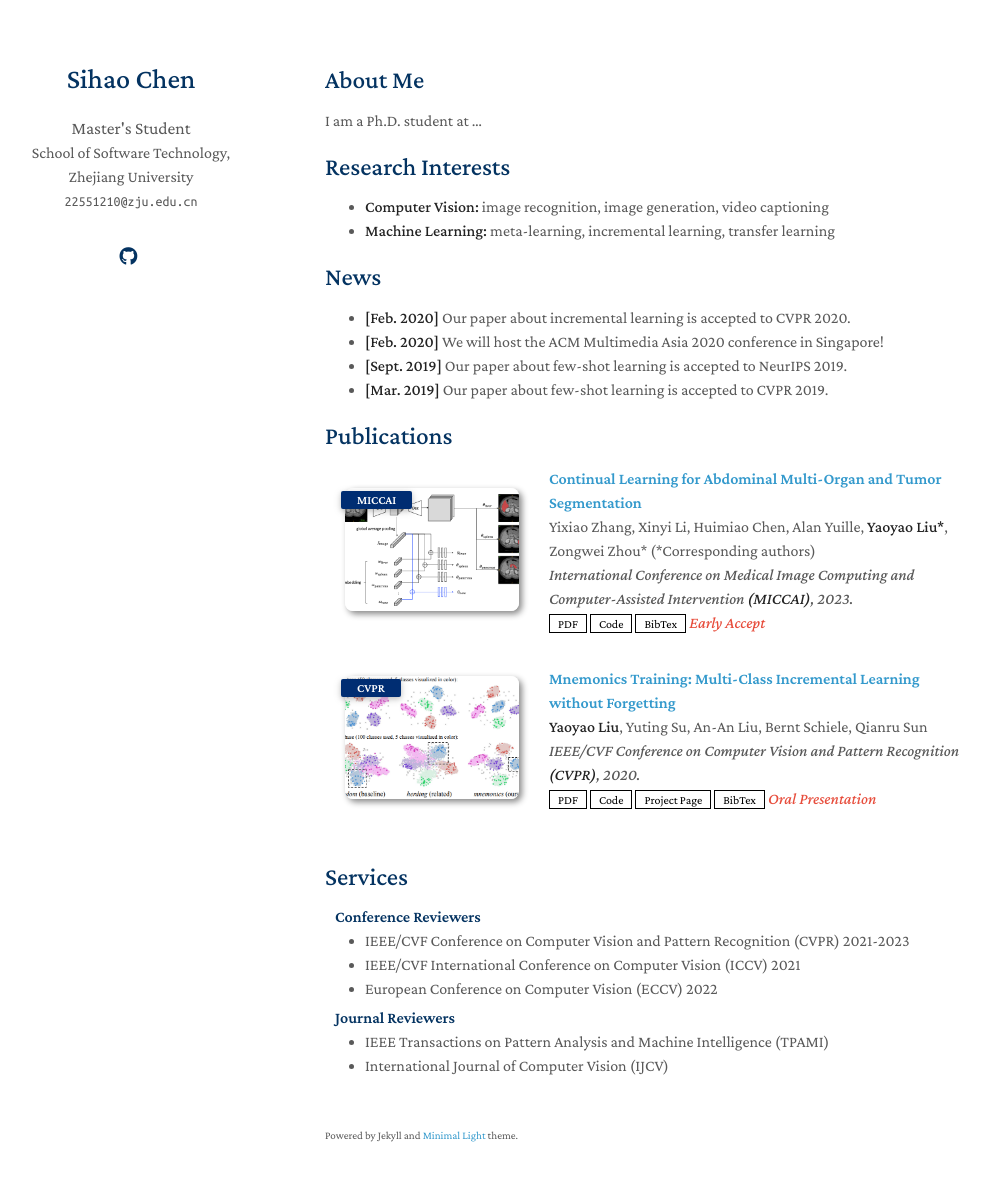
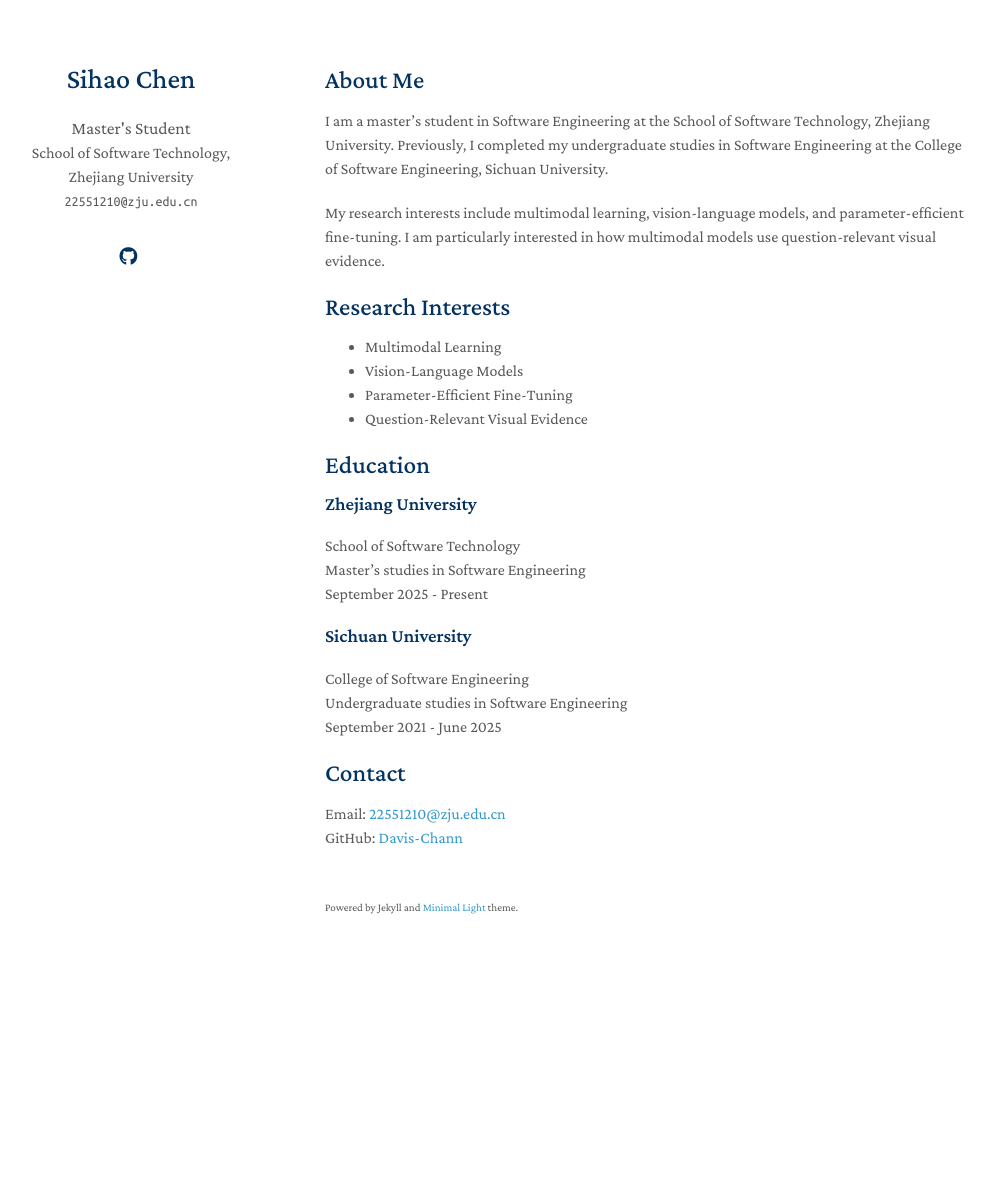
Before and after one commit to Davis-Chann/Davis-Chann.github.io, a Jekyll site: the page built from index.md, in a window 1280 px wide and 1216 px high. Shown: the top 1181 px of the window, without its empty margins (145-1140 px from the left). Built offline with Jekyll 4.4.1, drawn with Linux system fonts in a browser that asks for light colours; a style sheet for code colours, icons or effects is not loaded; our own code applies the rules of GitHub Pages for plain Markdown files.

Commit message:
Revise personal details and research interests
Updated personal information and research interests in index.md.

```diff
--- a/index.md
+++ b/index.md
@@ -4,20 +4,30 @@ layout: homepage
 
 ## About Me
 
-I am a Ph.D. student at ...
+I am a master's student in Software Engineering at the School of Software Technology, Zhejiang University. Previously, I completed my undergraduate studies in Software Engineering at the College of Software Engineering, Sichuan University.
+
+My research interests include multimodal learning, vision-language models, and parameter-efficient fine-tuning. I am particularly interested in how multimodal models use question-relevant visual evidence.
 
 ## Research Interests
 
-- **Computer Vision:** image recognition, image generation, video captioning
-- **Machine Learning:** meta-learning, incremental learning, transfer learning
+- Multimodal Learning
+- Vision-Language Models
+- Parameter-Efficient Fine-Tuning
+- Question-Relevant Visual Evidence
 
-## News
+## Education
 
-- **[Feb. 2020]** Our paper about incremental learning is accepted to CVPR 2020.
-- **[Feb. 2020]** We will host the ACM Multimedia Asia 2020 conference in Singapore!
-- **[Sept. 2019]** Our paper about few-shot learning is accepted to NeurIPS 2019.
-- **[Mar. 2019]** Our paper about few-shot learning is accepted to CVPR 2019.
+### Zhejiang University
+School of Software Technology
+Master's studies in Software Engineering
+September 2025 - Present
 
-{% include_relative _includes/publications.md %}
+### Sichuan University
+College of Software Engineering
+Undergraduate studies in Software Engineering
+September 2021 - June 2025
 
-{% include_relative _includes/services.md %}
+## Contact
+
+Email: [22551210@zju.edu.cn](mailto:22551210@zju.edu.cn)
+GitHub: [Davis-Chann](https://github.com/Davis-Chann)
```
